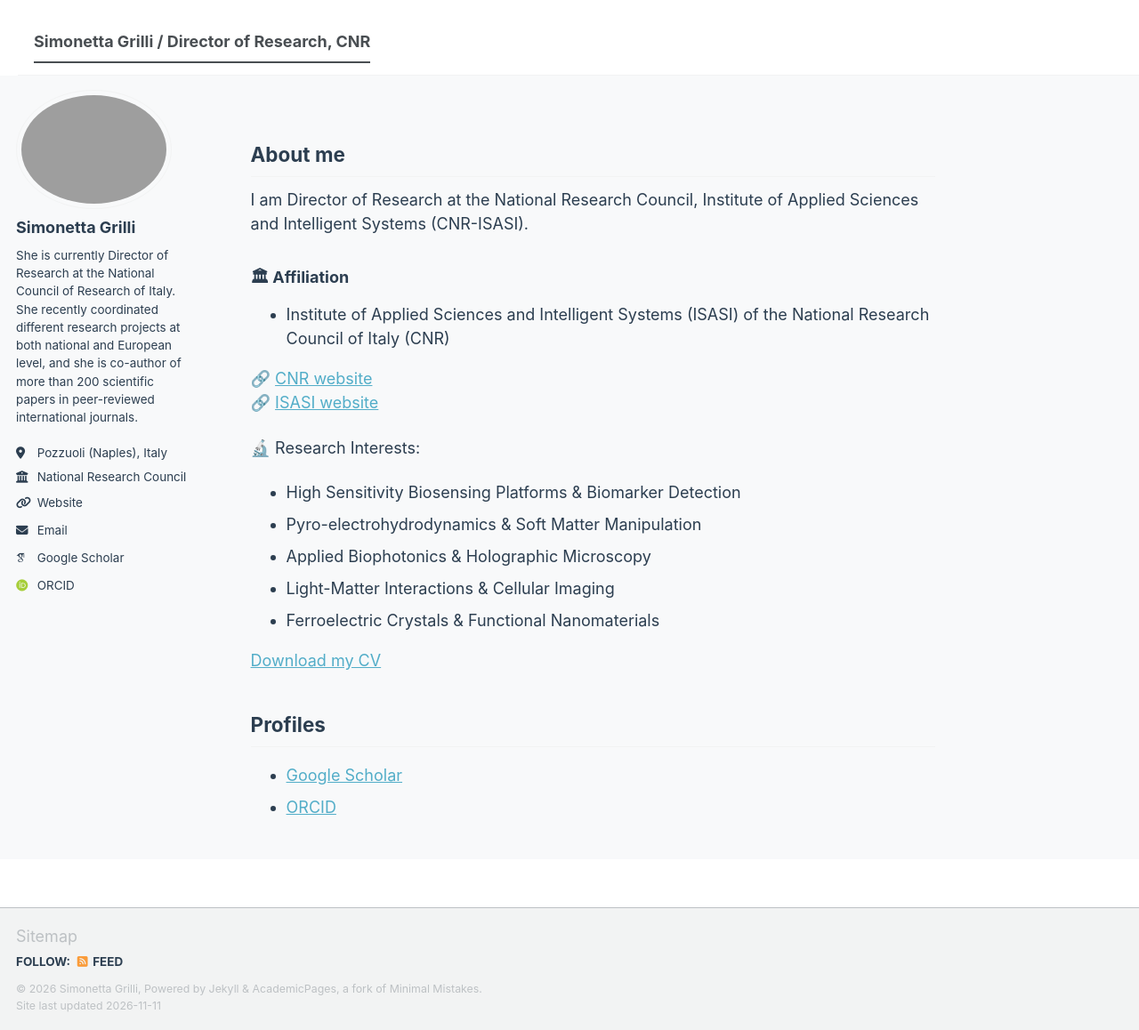
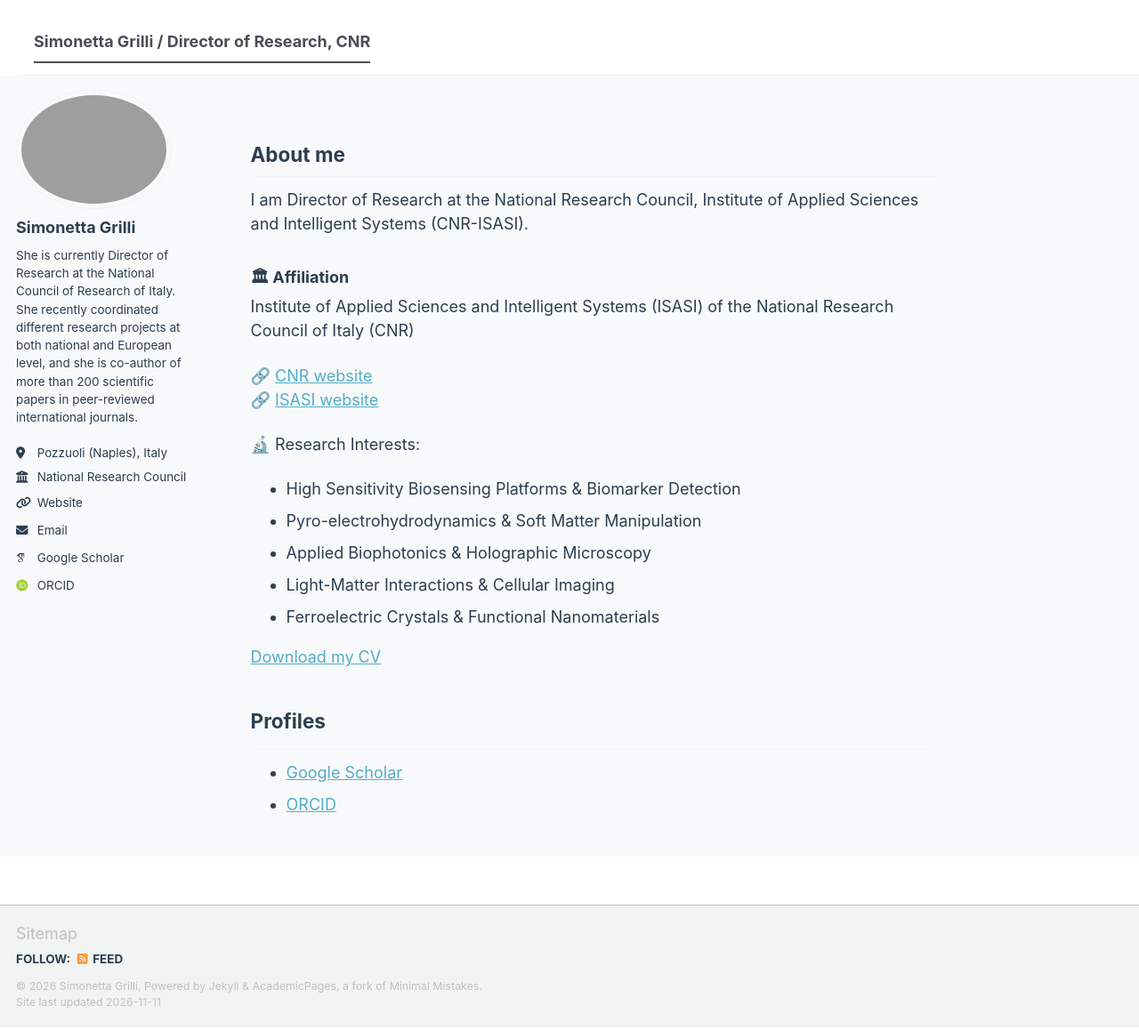
Before and after one commit to simonettagrilli/simonettagrilli.github.io, a Jekyll site: the page built from _pages/about.md, in a window 1280 px wide and 1158 px high. Shown: the whole window at 89% size. Built offline with Jekyll 4.4.1, drawn with Linux system fonts in a browser that asks for light colours; some web fonts are replaced; a script bundle is joined from its source files by our own code; library files that are not in the unit come from our copies.

```diff
--- a/_pages/about.md
+++ b/_pages/about.md
@@ -13,7 +13,7 @@ I am Director of Research at the National Research Council, Institute of Applied
 
 ### 🏛 Affiliation
 
-- Institute of Applied Sciences and Intelligent Systems (ISASI) of the National Research Council of Italy (CNR)
+Institute of Applied Sciences and Intelligent Systems (ISASI) of the National Research Council of Italy (CNR)
 
 🔗 <a href="https://www.cnr.it" target="_blank">CNR website</a>
 🔗 <a href="https://www.isasi.cnr.it/" target="_blank">ISASI website</a>
```
